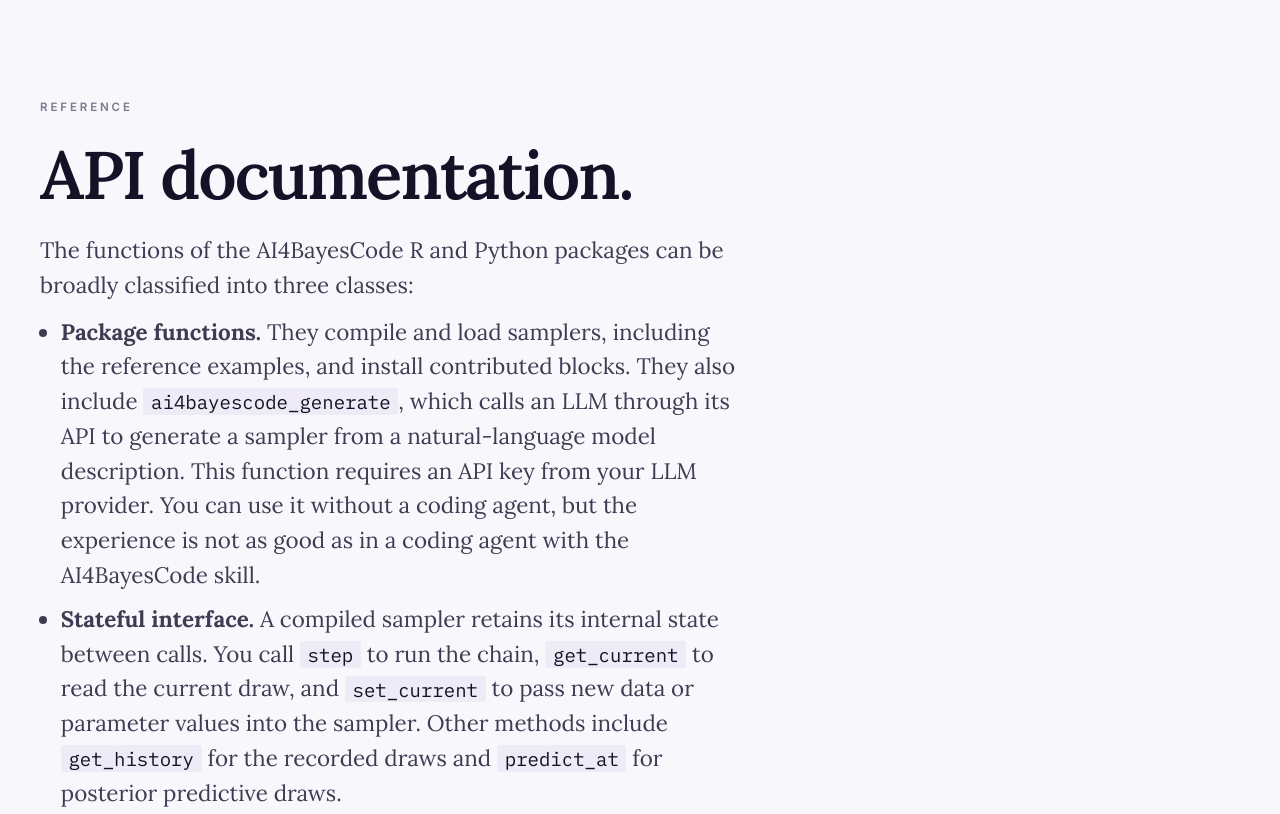
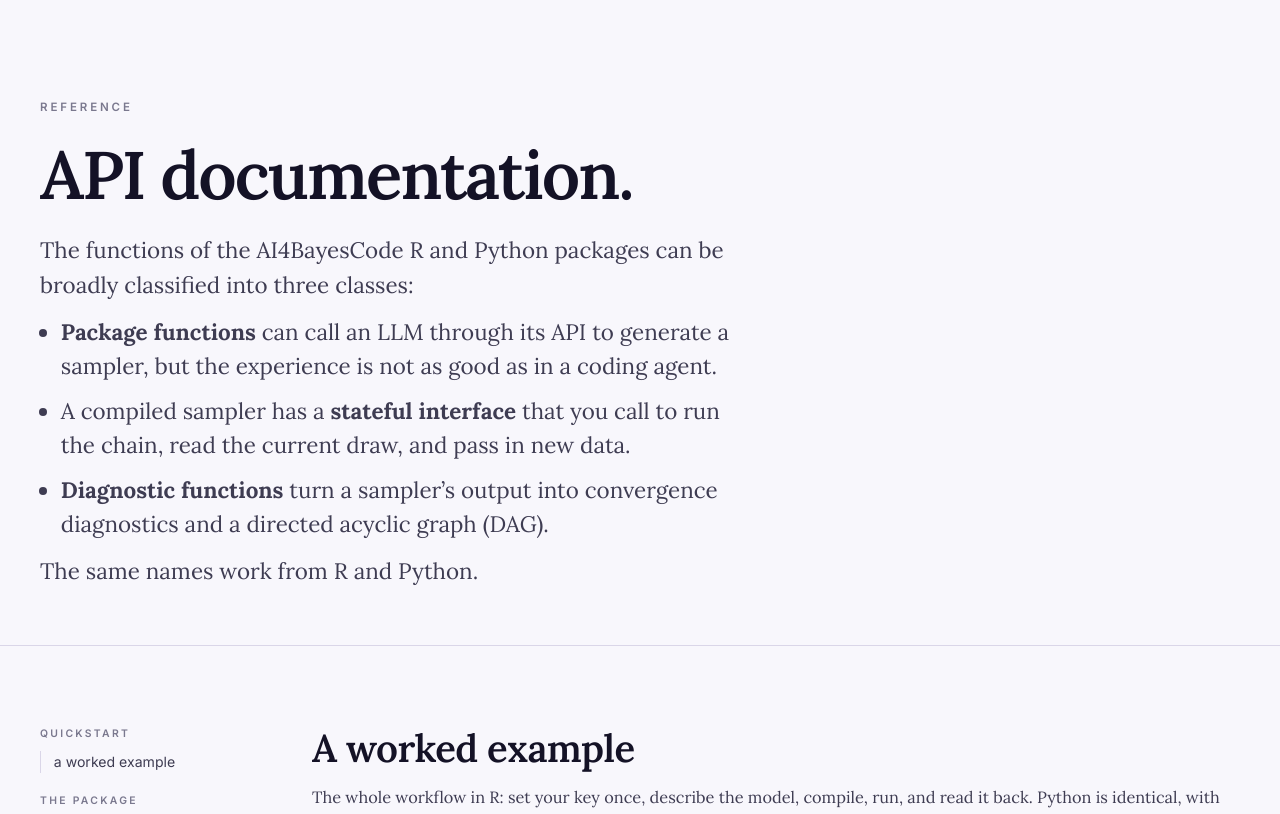
Before and after one commit to zjg540066169/AI4BayesCode-hub, a plain HTML site: page api.html in a window 1280 px wide. Shown: the part 75-889 px from the top of the page. Drawn offline with Linux system fonts and the light colour scheme.

Commit message:
API page: one sentence per bullet in the intro
Co-Authored-By: Claude Opus 5.5 <noreply@anthropic.com>

```diff
--- a/api.html
+++ b/api.html
@@ -38,19 +38,12 @@
     <div class="hero__lede">
       <p>The functions of the AI4BayesCode R and Python packages can be broadly classified into three classes:</p>
       <ul class="hero__list">
-        <li><strong>Package functions.</strong> They compile and load samplers, including the reference
-          examples, and install contributed blocks. They also include <code>ai4bayescode_generate</code>,
-          which calls an LLM through its API to generate a sampler from a natural-language model
-          description. This function requires an API key from your LLM provider. You can use it without a
-          coding agent, but the experience is not as good as in a coding agent with the AI4BayesCode skill.</li>
-        <li><strong>Stateful interface.</strong> A compiled sampler retains its internal state between calls.
-          You call <code>step</code> to run the chain, <code>get_current</code> to read the current draw, and
-          <code>set_current</code> to pass new data or parameter values into the sampler. Other methods
-          include <code>get_history</code> for the recorded draws and <code>predict_at</code> for posterior
-          predictive draws.</li>
-        <li><strong>Diagnostic functions.</strong> They run several chains in parallel, turn a
-          sampler&rsquo;s output into convergence diagnostics, and draw the model&rsquo;s directed acyclic
-          graph (DAG).</li>
+        <li><strong>Package functions</strong> can call an LLM through its API to generate a sampler, but the
+          experience is not as good as in a coding agent.</li>
+        <li>A compiled sampler has a <strong>stateful interface</strong> that you call to run the chain, read
+          the current draw, and pass in new data.</li>
+        <li><strong>Diagnostic functions</strong> turn a sampler&rsquo;s output into convergence diagnostics
+          and a directed acyclic graph (DAG).</li>
       </ul>
       <p>The same names work from R and Python.</p>
     </div>
```
Also changed, not shown: 1 other file.
